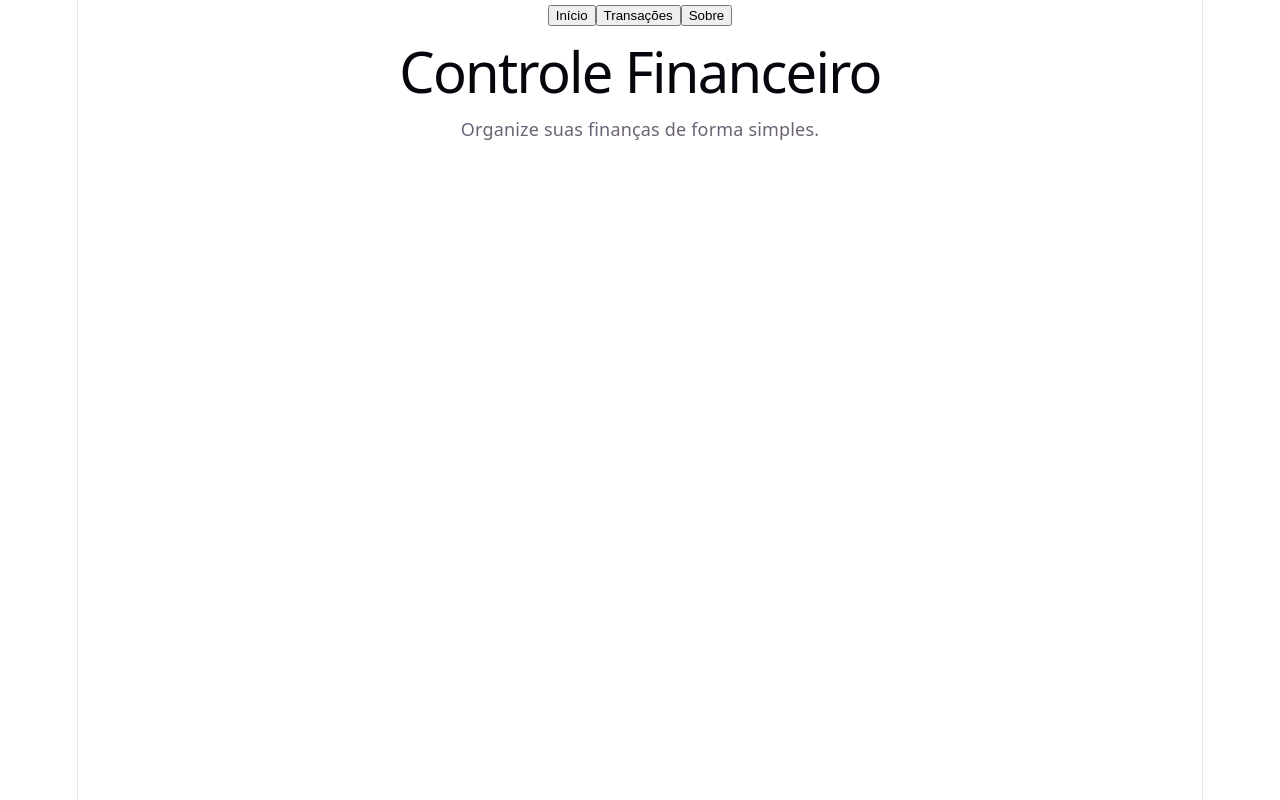
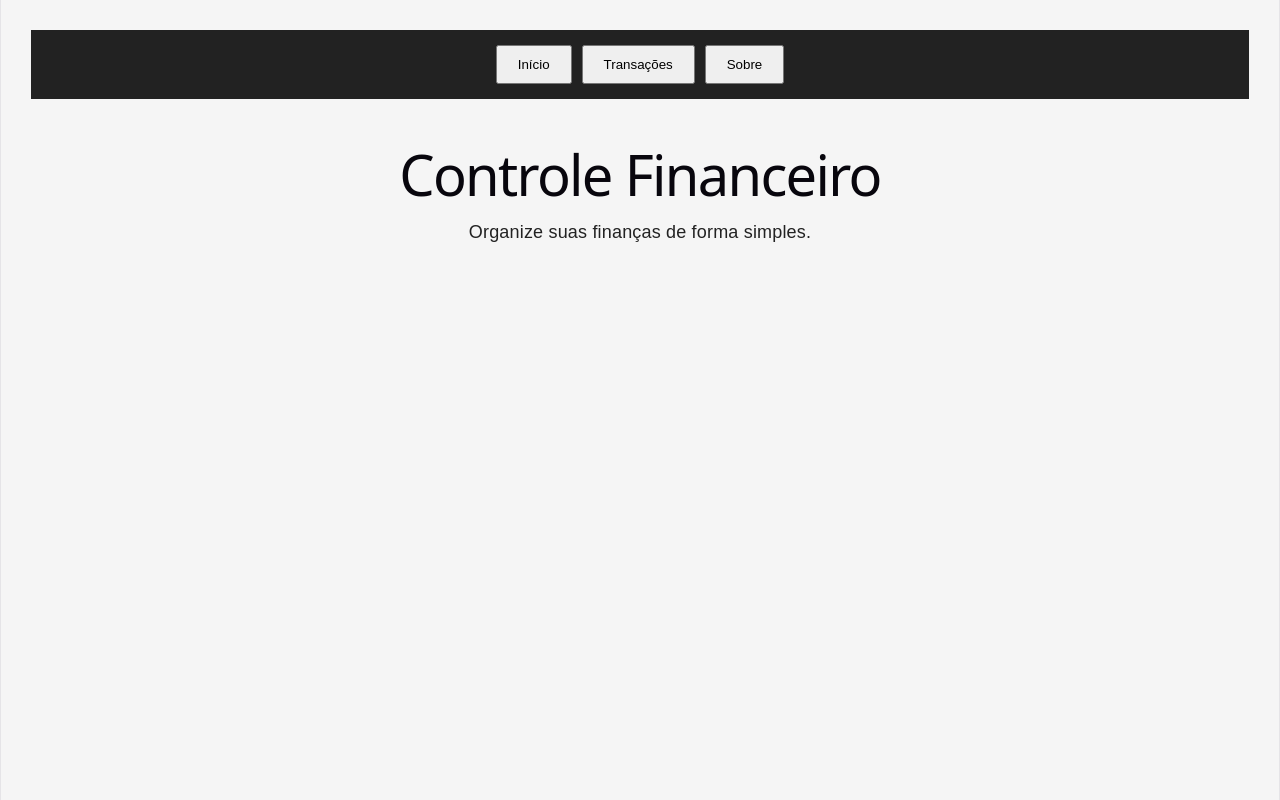
Before and after one commit to mateussfragaa/controle_financeiro_react, a React (Vite) app: page / in a window 1280 px wide. Built offline with nearby package versions, Linux system fonts and the light colour scheme.

Commit message:
style: melhora visual da aplicacao

```diff
--- a/src/App.css
+++ b/src/App.css
@@ -1,184 +1,39 @@
-.counter {
-  font-size: 16px;
-  padding: 5px 10px;
-  border-radius: 5px;
-  color: var(--accent);
-  background: var(--accent-bg);
-  border: 2px solid transparent;
-  transition: border-color 0.3s;
-  margin-bottom: 24px;
-
-  &:hover {
-    border-color: var(--accent-border);
-  }
-  &:focus-visible {
-    outline: 2px solid var(--accent);
-    outline-offset: 2px;
-  }
+body {
+  margin: 0;
+  font-family: Arial, sans-serif;
+  background: #f5f5f5;
+  color: #222;
 }
 
-.hero {
-  position: relative;
-
-  .base,
-  .framework,
-  .vite {
-    inset-inline: 0;
-    margin: 0 auto;
-  }
-
-  .base {
-    width: 170px;
-    position: relative;
-    z-index: 0;
-  }
-
-  .framework,
-  .vite {
-    position: absolute;
-  }
-
-  .framework {
-    z-index: 1;
-    top: 34px;
-    height: 28px;
-    transform: perspective(2000px) rotateZ(300deg) rotateX(44deg) rotateY(39deg)
-      scale(1.4);
-  }
-
-  .vite {
-    z-index: 0;
-    top: 107px;
-    height: 26px;
-    width: auto;
-    transform: perspective(2000px) rotateZ(300deg) rotateX(40deg) rotateY(39deg)
-      scale(0.8);
-  }
+#root {
+  width: 100%;
 }
 
-#center {
-  display: flex;
-  flex-direction: column;
-  gap: 25px;
-  place-content: center;
-  place-items: center;
-  flex-grow: 1;
-
-  @media (max-width: 1024px) {
-    padding: 32px 20px 24px;
-    gap: 18px;
-  }
+nav {
+  background: #222;
+  padding: 15px;
+  text-align: center;
 }
 
-#next-steps {
-  display: flex;
-  border-top: 1px solid var(--border);
-  text-align: left;
-
-  & > div {
-    flex: 1 1 0;
-    padding: 32px;
-    @media (max-width: 1024px) {
-      padding: 24px 20px;
-    }
-  }
-
-  .icon {
-    margin-bottom: 16px;
-    width: 22px;
-    height: 22px;
-  }
-
-  @media (max-width: 1024px) {
-    flex-direction: column;
-    text-align: center;
-  }
+nav button {
+  margin: 0 5px;
+  padding: 10px 20px;
+  cursor: pointer;
 }
 
-#docs {
-  border-right: 1px solid var(--border);
-
-  @media (max-width: 1024px) {
-    border-right: none;
-    border-bottom: 1px solid var(--border);
-  }
+div {
+  text-align: center;
+  padding: 30px;
 }
 
-#next-steps ul {
-  list-style: none;
-  padding: 0;
-  display: flex;
-  gap: 8px;
-  margin: 32px 0 0;
+input {
+  padding: 10px;
+  margin: 10px;
 
-  .logo {
-    height: 18px;
-  }
-
-  a {
-    color: var(--text-h);
-    font-size: 16px;
-    border-radius: 6px;
-    background: var(--social-bg);
-    display: flex;
-    padding: 6px 12px;
-    align-items: center;
-    gap: 8px;
-    text-decoration: none;
-    transition: box-shadow 0.3s;
-
-    &:hover {
-      box-shadow: var(--shadow);
-    }
-    .button-icon {
-      height: 18px;
-      width: 18px;
-    }
-  }
-
-  @media (max-width: 1024px) {
-    margin-top: 20px;
-    flex-wrap: wrap;
-    justify-content: center;
-
-    li {
-      flex: 1 1 calc(50% - 8px);
-    }
-
-    a {
-      width: 100%;
-      justify-content: center;
-      box-sizing: border-box;
-    }
-  }
+  border-radius: 10px;
 }
 
-#spacer {
-  height: 88px;
-  border-top: 1px solid var(--border);
-  @media (max-width: 1024px) {
-    height: 48px;
-  }
+button {
+  padding: 10px 20px;
+  cursor: pointer;
 }
-
-.ticks {
-  position: relative;
-  width: 100%;
-
-  &::before,
-  &::after {
-    content: '';
-    position: absolute;
-    top: -4.5px;
-    border: 5px solid transparent;
-  }
-
-  &::before {
-    left: 0;
-    border-left-color: var(--border);
-  }
-  &::after {
-    right: 0;
-    border-right-color: var(--border);
-  }
-}
```
